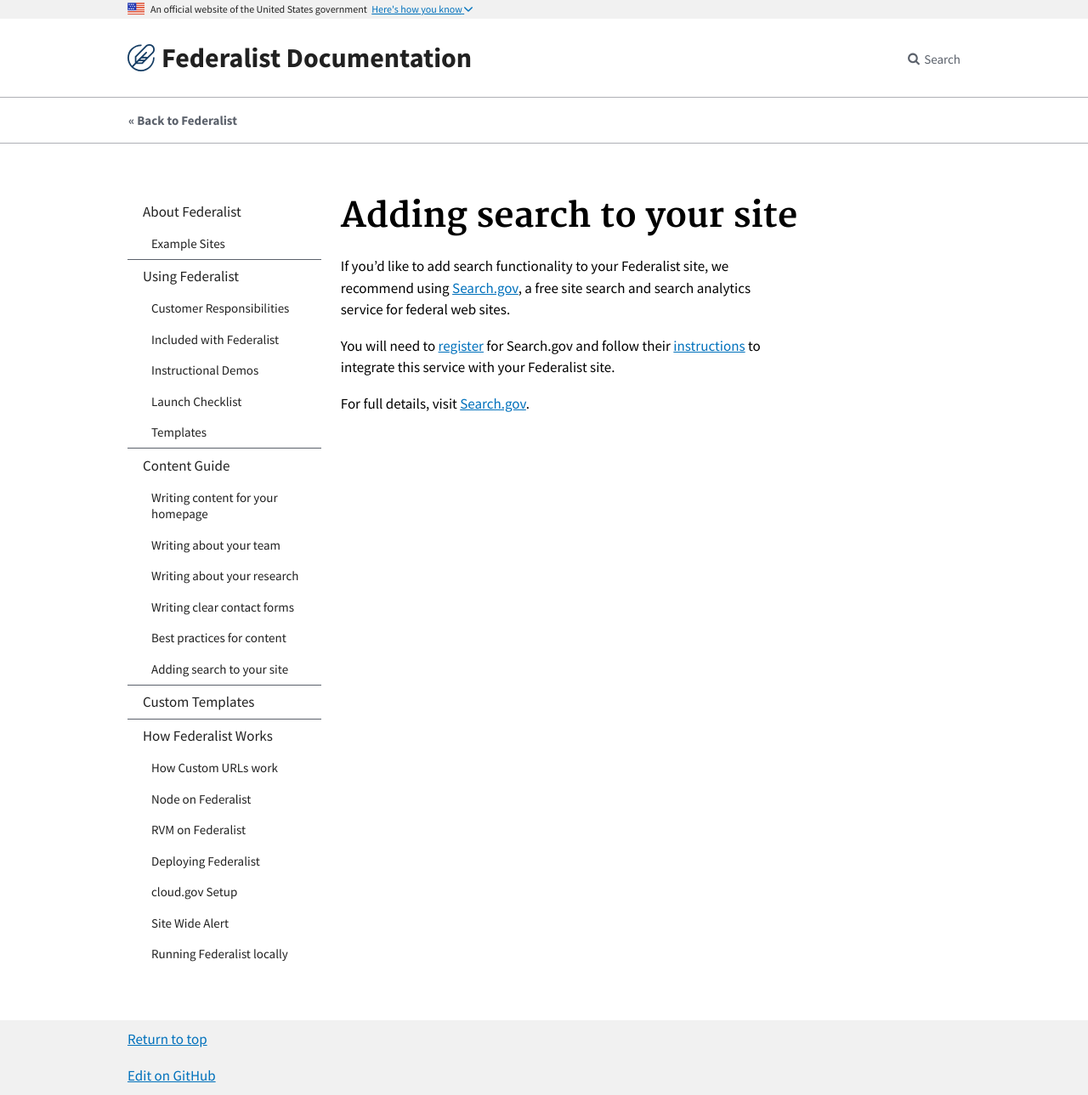
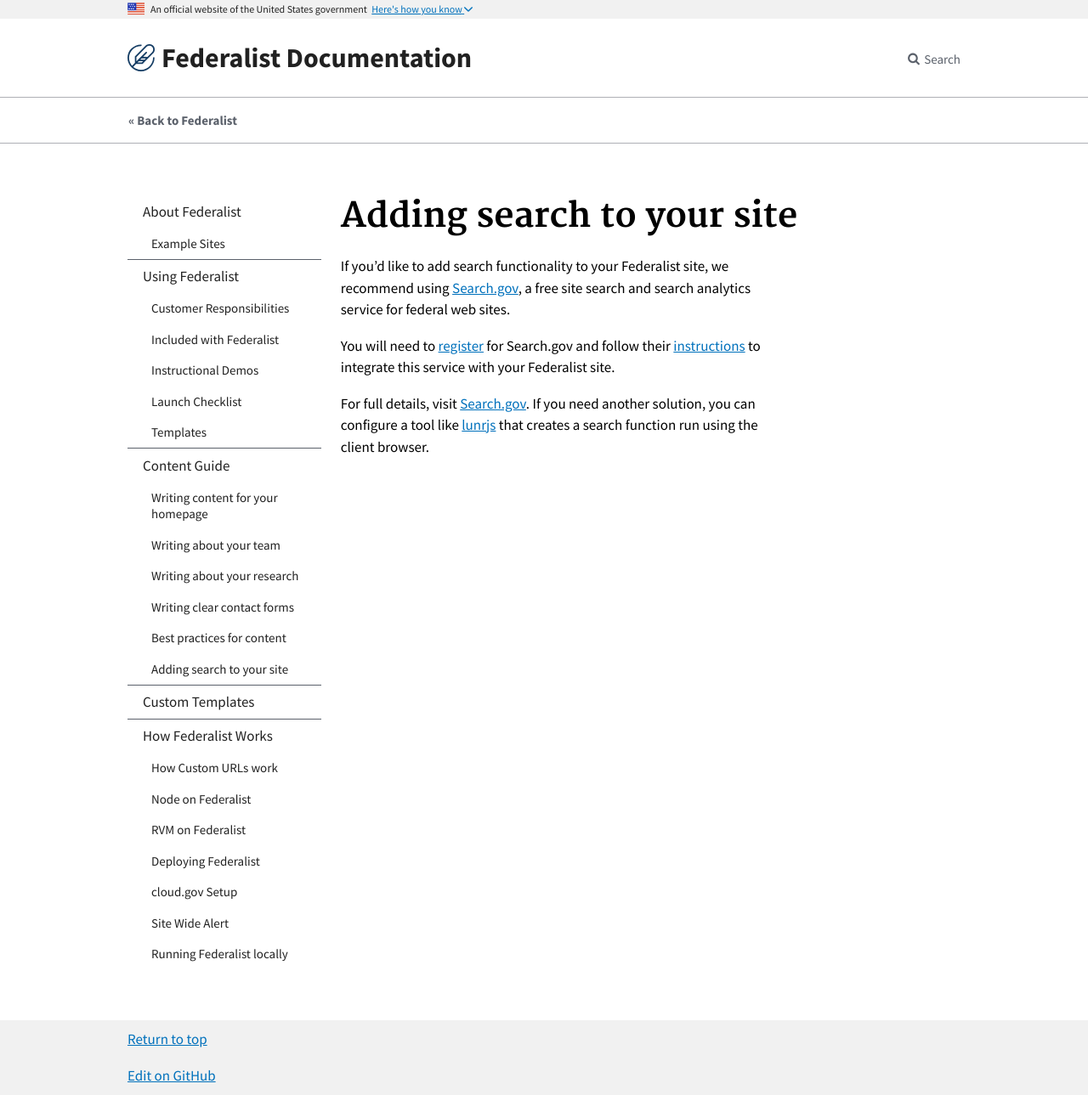
Before and after one commit to Macy-FK/federaliste, a Jekyll site: the page built from pages/content-guide/adding-search.md, in a window 1280 px wide. Shown: the whole page at 85% size. Built offline with Jekyll 4.4.1, drawn with Linux system fonts in a browser that asks for light colours; Markdown is read by kramdown in place of the engine named in the settings.

Commit message:
add a note about alternative search

```diff
--- a/pages/content-guide/adding-search.md
+++ b/pages/content-guide/adding-search.md
@@ -3,12 +3,10 @@ title: Adding search to your site
 parent: Content Guide
 ---
 
-If you'd like to add search functionality to your Federalist site, we recommend using [Search.gov][],
-a free site search and search analytics service for federal web sites.
+If you'd like to add search functionality to your Federalist site, we recommend using [Search.gov][], a free site search and search analytics service for federal web sites.
 
-You will need to [register](https://search.usa.gov/signup) for Search.gov and follow their [instructions](https://search.gov/blog/go-live.html)
-to integrate this service with your Federalist site.
+You will need to [register](https://search.usa.gov/signup) for Search.gov and follow their [instructions](https://search.gov/blog/go-live.html) to integrate this service with your Federalist site.
 
-For full details, visit [Search.gov][].
+For full details, visit [Search.gov][]. If you need another solution, you can configure a tool like [lunrjs](https://lunrjs.com/) that creates a search function run using the client browser.
 
 [Search.gov]: https://search.gov/
```
